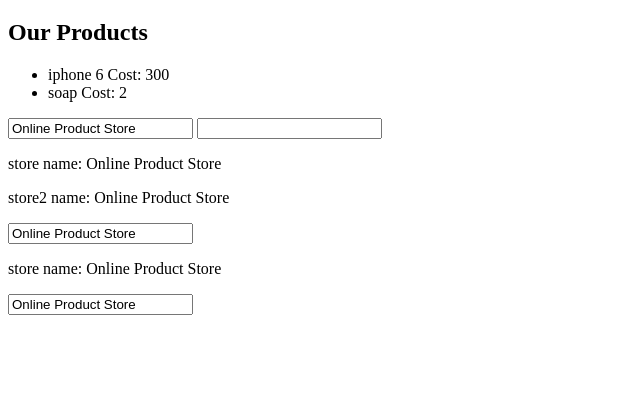
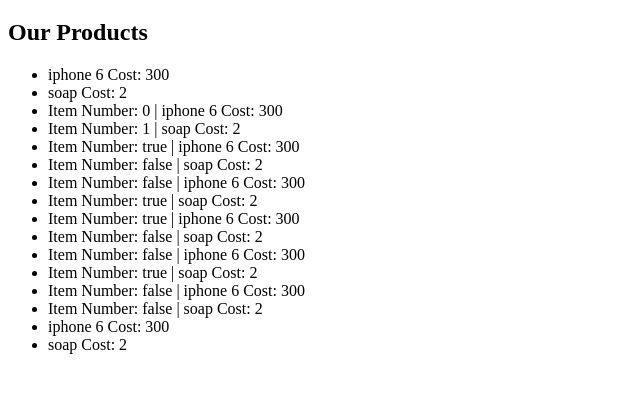
Before and after one commit to CADBOT/angular-frontend, a website: page app/index.html in a window 1280 px wide. Shown: the part 61-454 px from the top of the page, without its empty margins (0-640 px from the left). Drawn offline with nearby package versions, Linux system fonts and the light colour scheme.

Commit message:
finish lesson 6

```diff
--- a/app/index.html
+++ b/app/index.html
@@ -5,64 +5,61 @@
   <script src='https://ajax.googleapis.com/ajax/libs/angularjs/1.4.9/angular.js'></script>
   <script src='js/controllers.js'></script>
 </head>
-<!-- as we are accessing the contoller everywhere, we are going to bring
-     the controller directive up to the body tag -->
 <body ng-controller='StoreController as store'>
   <h1>Welcome to our {{store.store}} </h1>
   <h2> Our Products </h2>
   <ul>
-    <li>
-      {{store.productOne.name}} Cost: {{store.productOne.cost}}
+    <!-- There is a lot of replication in this code. Let's dry it up by moving our
+         products to an array in the controller, and using ng-repeat to loop through
+         it. the syntax is very much like a for each loop-->
+    <li ng-repeat='product in store.products'>
+      {{product.name}} Cost: {{product.cost}}
     </li>
-    <li>
-      {{store.productTwo.name}} Cost: {{store.productTwo.cost}}
+    <!-- lab convert your store tu use ng-repeat -->
+
+    <!-- ng-repeat also brings in some helper objects to assist with things such as
+      array indexing  -->
+
+    <li ng-repeat='product in store.products'>
+      Item Number: {{$index}} | {{product.name}} Cost: {{product.cost}}
     </li>
+
+    <!-- some other helpers -->
+    <li ng-repeat='product in store.products'>
+      Item Number: {{$even}} | {{product.name}} Cost: {{product.cost}}
+    </li>
+
+    <li ng-repeat='product in store.products'>
+      Item Number: {{$odd}} | {{product.name}} Cost: {{product.cost}}
+    </li>
+
+    <li ng-repeat='product in store.products'>
+      Item Number: {{$first}} | {{product.name}} Cost: {{product.cost}}
+    </li>
+
+    <li ng-repeat='product in store.products'>
+      Item Number: {{$last}} | {{product.name}} Cost: {{product.cost}}
+    </li>
+
+    <li ng-repeat='product in store.products'>
+      Item Number: {{$middle}} | {{product.name}} Cost: {{product.cost}}
+    </li>
+
+    <!-- Aside from $index, therse are all predicates (return true or false). Alone, they aren't very useful.
+      However, we can combine them with ng-if, which is a directive to conditionally display
+      dom nodes -->
+    <li ng-repeat='product in store.products' ng-if='$first'>
+      {{product.name}} Cost: {{product.cost}}
+    </li>
+    <!-- here we will only display the first element in a list. Later on we will discuss how to use
+         ng-repeat filters as a more elegant way to do this -->
+    <!-- Create a section that only displays even indexed products. Create one that displays only the last one
+         Crate one using $index and $ng-if that only displays the 2nd element -->
+
+    <li ng-repeat='product in store.products' ng-if='$index == 1'>
+      {{product.name}} Cost: {{product.cost}}
+    </li>
+
   </ul>
-  <!-- So far we have only worked with one way data bindings. This is where data flows in one direction
-       from the controller/viewModel to the template. The real power of angular comes to play when we
-       create two way data bindings that allow us to also set data in the template, and propogate this
-       data change to the controller. (Interlude to draw one way vs two way data binding on the board)
-  -->
-  <!-- For example, let's allow the user to change the name of our store
-       To do this we will create a input element and also use the ng-model directive
-  -->
-  <input ng-model='store.store'>
-  <!-- (demo the live instant change) -->
-  <!-- ng-model creates a two way data binding, where as ng-bind/inlineExpressions creates a one way data binding. The two
-       way binding allows change to flow both ways, and a one way binding only uupdates the template
-  -->
-  <!-- ng-bind works by writing the data into the content of the dom node. As input is a void element - meaning one that
-       cannot have content - ng-bind will not work with it, not even in a one way data binding sense
-  -->
-  <input ng-bind='store.store'>
-  <!-- In comparison, ng-model doesn't transfer data to the content of an element, so it won't work on elements such a p tags
-  -->
-  <p ng-model='store.store'></p>
-  <!-- Generally speaking, you can follow your commen sense here. If it's an element such as input or select, it will work
-       with ng-model as that makes sense. If it's a read only element such as p or h1, only ng-bind will work.
-  -->
-  <!-- Lab: Go through the various standard html elements with a partner, and guess which elements will work with
-    ng-model, and which with ng-bind; test your assertiongs afterward
-  -->
-
-  <!-- Another benefit of controller as syntax is it makes nesting and shadowing scopes much easier -->
-  <div ng-controller='StoreController as store2'>
-    <p>store name: {{store.store}}</p>
-    <p>store2 name: {{store2.store}}</p>
-    <input ng-model='store2.store'>
-  </div>
-  <!-- Deomnstarte how we now have two different instances of our store controller, and we can change them
-    independent from each other -->
-  <!-- Lab experiment with having multiple instances of the same controller in your app -->
-  <!-- just like in javascript we can shadow scopes as well (define variable shadowing) -->
-  <div ng-controller='StoreController as store'>
-    <p>store name: {{store.store}}</p>
-    <input ng-model='store.store'>
-  </div>
-  <!-- notice how even though that input appears to have th same model as the one we use above, it
-    doesn't modify the above text? This is because of the variable shadowing -->
-    <!-- Lab experiment with an extremely nested scope of at least 5 levels, and one instance of shadowing -->
-
-
 </body>
 </html>
--- a/app/js/controllers.js
+++ b/app/js/controllers.js
@@ -3,15 +3,10 @@
 storeApp.controller('StoreController', StoreController);
 
 /*
- * instead of using $scope we will set the data on the
- * execution context of the contoller instance. It's
- * considered a good practice to alias it to vm for
- * view model (interlude for conceptual discussion about
- * MVC vs MVVM)
+ * Move the data from two objects one one array
  */
 function StoreController() {
   var vm = this;
   vm.store = 'Online Product Store';
-  vm.productOne = {name: 'iphone 6', cost: 300};
-  vm.productTwo = {name: 'soap', cost: 2};
+  vm.products = [{name: 'iphone 6', cost: 300}, {name: 'soap', cost: 2}];
 }
```
